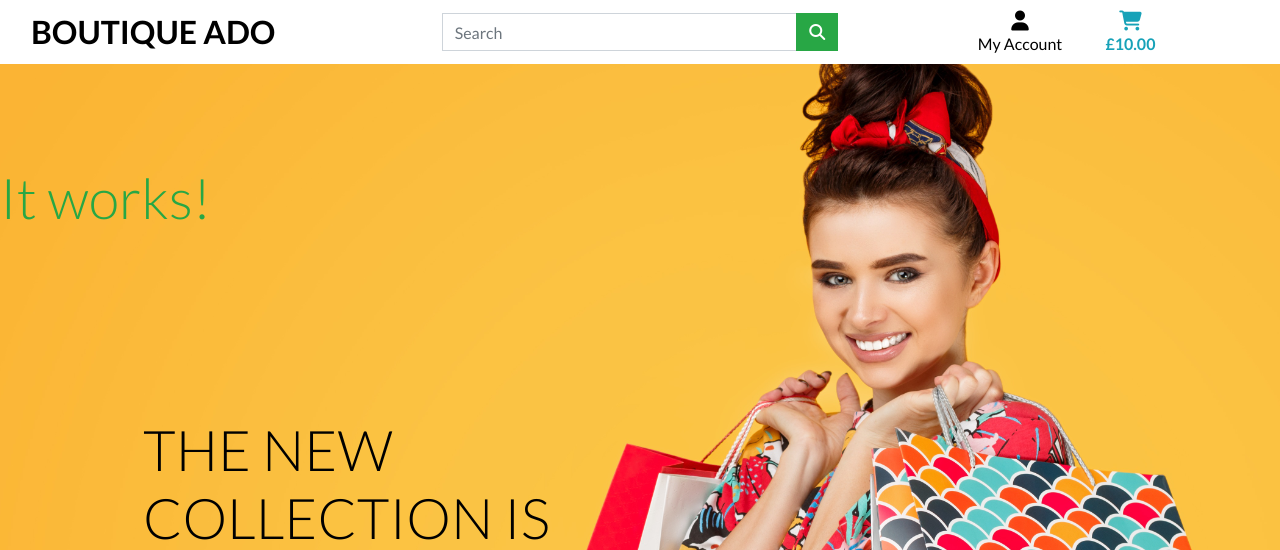
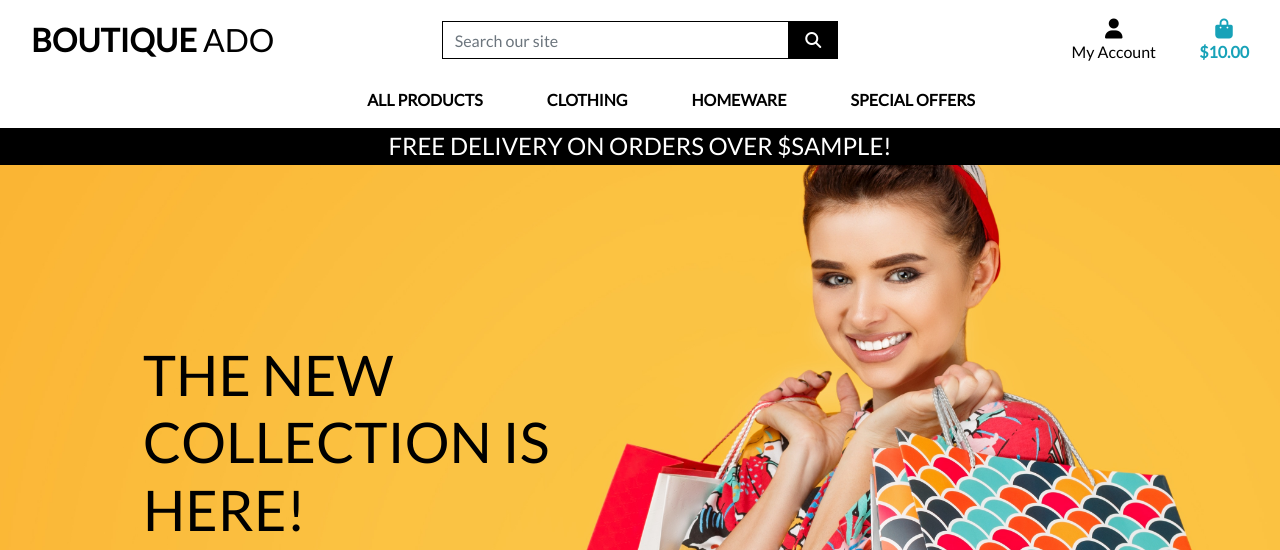
Before and after one commit to djpotts21/Boutique-Ado, a Django app: template home/templates/home/index.html in a window 1280 px wide. Shown: the top 550 px of the page. Run offline with Django 3.2, Linux system fonts and the light colour scheme; the template is opened without the code that fills it: most values are stand-ins (such as "Sample title", 1, 10 or a date in 2020); some libraries are stand-ins or nearby versions.

Commit message:
Added main nav and top header

```diff
--- a/home/templates/home/index.html
+++ b/home/templates/home/index.html
@@ -13,7 +13,6 @@
 
 
 {% block content %}
-<h1 class="display-4 text-success">It works!</h1>
 <div class="container h-100">
     <div class="row h-100">
         <div class="col-7 col-md-6 my-auto">
--- a/static/css/base.css
+++ b/static/css/base.css
@@ -3,11 +3,11 @@ html {
 }
 
 body {
-    background: url('/media/homepage_background_cropped.jpg') no-repeat center center fixed;
-    background-size: cover;
+	background: url('/media/homepage_background_cropped.jpg') no-repeat center center fixed;
+	background-size: cover;
     height: calc(100vh - 164px);
     color: #555;
-    font-family: 'Lato';
+    font-family: "Lato";
 }
 
 /* from Bulma */
@@ -56,7 +56,11 @@ body {
     border: 1px solid black !important;
 }
 
-/* -------------------------------- Media Queries */
+.bg-black {
+    background: #000 !important;
+}
+
+/* --------------------------------- Media queries */
 
 /* Slightly larger container on xl screens */
 @media (min-width: 1200px) {
--- a/templates/base.html
+++ b/templates/base.html
@@ -2,10 +2,10 @@
 
 <!doctype html>
 <html lang="en">
+  <head>
 
-<head>
     {% block meta %}
-    <meta http-equiv="X-UA-Compatible" content="IE=edge">
+        <meta http-equiv="X-UA-Compatible" content="ie=edge">
         <meta charset="utf-8">
         <meta name="viewport" content="width=device-width, initial-scale=1, shrink-to-fit=no">
     {% endblock %}
@@ -14,73 +14,61 @@
     {% endblock %}
 
     {% block corecss %}
-    <link rel="stylesheet" href="https://cdn.jsdelivr.net/npm/bootstrap@4.6.2/dist/css/bootstrap.min.css"
-        integrity="sha384-xOolHFLEh07PJGoPkLv1IbcEPTNtaed2xpHsD9ESMhqIYd0nLMwNLD69Npy4HI+N" crossorigin="anonymous">
-    <link rel="preconnect" href="https://fonts.googleapis.com">
-    <link rel="preconnect" href="https://fonts.gstatic.com" crossorigin>
-    <link href="https://fonts.googleapis.com/css2?family=Lato:ital,wght@0,100;0,300;0,400;0,700;0,900;1,100;1,300;1,400;1,700;1,900&display=swap" rel="stylesheet">
-    <link href="{% static 'css/base.css' %}" rel="stylesheet">
+        <link rel="stylesheet" href="https://stackpath.bootstrapcdn.com/bootstrap/4.4.1/css/bootstrap.min.css" integrity="sha384-Vkoo8x4CGsO3+Hhxv8T/Q5PaXtkKtu6ug5TOeNV6gBiFeWPGFN9MuhOf23Q9Ifjh" crossorigin="anonymous">
+        <link rel="stylesheet" href="https://fonts.googleapis.com/css?family=Lato&display=swap">
+        <link rel="stylesheet" href="{% static 'css/base.css' %}">
     {% endblock %}
 
     {% block extra_css %}
     {% endblock %}
 
     {% block corejs %}
-    <script src="https://cdn.jsdelivr.net/npm/jquery@3.5.1/dist/jquery.min.js"
-        integrity="sha256-9/aliU8dGd2tb6OSsuzixeV4y/faTqgFtohetphbbj0=" crossorigin="anonymous"></script>
-    <script src="https://cdn.jsdelivr.net/npm/bootstrap@4.6.2/dist/js/bootstrap.bundle.min.js"
-        integrity="sha384-Fy6S3B9q64WdZWQUiU+q4/2Lc9npb8tCaSX9FK7E8HnRr0Jz8D6OP9dO5Vg3Q9ct" crossorigin="anonymous">
-    </script>
-    <script src="https://cdn.jsdelivr.net/npm/popper.js@1.16.1/dist/umd/popper.min.js"
-        integrity="sha384-9/reFTGAW83EW2RDu2S0VKaIzap3H66lZH81PoYlFhbGU+6BZp6G7niu735Sk7lN" crossorigin="anonymous">
-    </script>
-    <script src="https://cdn.jsdelivr.net/npm/bootstrap@4.6.2/dist/js/bootstrap.min.js"
-        integrity="sha384-+sLIOodYLS7CIrQpBjl+C7nPvqq+FbNUBDunl/OZv93DB7Ln/533i8e/mZXLi/P+" crossorigin="anonymous">
-    </script>
-    <script src="https://kit.fontawesome.com/c307f39a1f.js" crossorigin="anonymous"></script>
+        <script src="https://kit.fontawesome.com/4863a75fd6.js" crossorigin="anonymous"></script>
+        <script src="https://code.jquery.com/jquery-3.4.1.slim.min.js" integrity="sha384-J6qa4849blE2+poT4WnyKhv5vZF5SrPo0iEjwBvKU7imGFAV0wwj1yYfoRSJoZ+n" crossorigin="anonymous"></script>
+        <script src="https://cdn.jsdelivr.net/npm/popper.js@1.16.0/dist/umd/popper.min.js" integrity="sha384-Q6E9RHvbIyZFJoft+2mJbHaEWldlvI9IOYy5n3zV9zzTtmI3UksdQRVvoxMfooAo" crossorigin="anonymous"></script>
+        <script src="https://stackpath.bootstrapcdn.com/bootstrap/4.4.1/js/bootstrap.min.js" integrity="sha384-wfSDF2E50Y2D1uUdj0O3uMBJnjuUD4Ih7YwaYd1iqfktj0Uod8GCExl3Og8ifwB6" crossorigin="anonymous"></script>
     {% endblock %}
 
     {% block extra_js %}
     {% endblock %}
 
-
-    <title>Boutique Ado {% block extra_title %}{% endblock %} </title>
+    <title>Boutique Ado {% block extra_title %}{% endblock %}</title>
   </head>
-
   <body>
     <header class="container-fluid fixed-top">
-        <div class="row bg-white">
+        <div id="topnav" class="row bg-white pt-lg-2 d-none d-lg-flex">
             <div class="col-12 col-lg-4 my-auto py-1 py-lg-0 text-center text-lg-left">
                 <a href="{% url 'home' %}" class="nav-link main-logo-link">
-                    <h2 class="logo-font text-black my-0"><strong>Boutique Ado</strong></h2>
+                    <h2 class="logo-font text-black my-0"><strong>Boutique</strong> Ado</h2>
                 </a>
             </div>
             <div class="col-12 col-lg-4 my-auto py-1 py-lg-0">
-                <form action="" method="GET">
+                <form method="GET" action="">
                     <div class="input-group w-100">
-                        <input type="text" name="q" class="form-control rounded-0" placeholder="Search">
+                        <input class="form-control border border-black rounded-0" type="text" name="q" placeholder="Search our site">
                         <div class="input-group-append">
-                            <button type="submit" class="btn btn-success rounded-0"><i
-                                    class="fas fa-search"></i></button>
+                            <button class="form-control btn btn-black border border-black rounded-0" type="submit">
+                                <span class="icon">
+                                    <i class="fas fa-search"></i>
+                                </span>
+                            </button>
                         </div>
                     </div>
                 </form>
             </div>
             <div class="col-12 col-lg-4 my-auto py-1 py-lg-0">
-                <ul class="list-inline list-unstyled text-center text-lg-rigt my-0">
+                <ul class="list-inline list-unstyled text-center text-lg-right my-0">
                     <li class="list-inline-item dropdown">
-                        <a href="#" class="text-black nav-link" id="user-options" data-toggle="dropdown" aria-haspopup="true" aria-expanded="false">
+                        <a class="text-black nav-link" href="#" id="user-options" data-toggle="dropdown" aria-haspopup="true" aria-expanded="false">
                             <div class="text-center">
-                                <div>
-                                    <i class="fas fa-user fa-lg"></i>
-                                </div>
+                                <div><i class="fas fa-user fa-lg"></i></div>
                                 <p class="my-0">My Account</p>
                             </div>
                         </a>
                         <div class="dropdown-menu border-0" aria-labelledby="user-options">
-                            {% if user.is_authenticated %}
+                            {% if request.user.is_authenticated %}
                                 {% if request.user.is_superuser %}
-                                    <a href="" class="dropdown-item">Management</a>
+                                    <a href="" class="dropdown-item">Product Management</a>
                                 {% endif %}
                                 <a href="" class="dropdown-item">My Profile</a>
                                 <a href="{% url 'account_logout' %}" class="dropdown-item">Logout</a>
@@ -93,25 +81,37 @@
                     <li class="list-inline-item">
                         <a class="{% if grand_total %}text-info font-weight-bold{% else %}text-black{% endif %} nav-link" href="">
                             <div class="text-center">
-                                <div>
-                                    <i class="fas fa-shopping-cart fa-lg"></i>
-                                </div>
+                                <div><i class="fas fa-shopping-bag fa-lg"></i></div>
                                 <p class="my-0">
                                     {% if grand_total %}
-                                    £{{ grand_total|floatformat:2 }}
+                                        ${{ grand_total|floatformat:2 }}
                                     {% else %}
-                                    £0.00
+                                        $0.00
                                     {% endif %}
                                 </p>
-                            </div>
-                        </a>
                             </div>
                         </a>
                     </li>
                 </ul>
             </div>
+            <div class="col-12 col-lg-4 my-auto py-1 py-lg-0"></div>
+        </div>
+        <div class="row bg-white">
+            <nav class="navbar navbar-expand-lg navbar-light w-100">
+                <button class="navbar-toggler" type="button" data-toggle="collapse" data-target="#main-nav" aria-controls="main-nav" aria-expanded="false" aria-label="Toggle navigation">
+                    <span class="navbar-toggler-icon"></span>
+                </button>
+                {% include 'includes/mobile-top-header.html' %}
+                {% include 'includes/main-nav.html' %}
+            </nav>
+        </div>
+        <div id="delivery-banner" class="row text-center">
+            <div class="col bg-black text-white">
+                <h4 class="logo-font my-1">Free delivery on orders over ${{ free_delivery_threshold }}!</h4>
+            </div>
         </div>
     </header>
+
     {% if messages %}
         <div class="message-container"></div>
     {% endif %}
@@ -124,6 +124,7 @@
 
     {% block postloadjs %}
     {% endblock %}
+
+
   </body>
-
 </html>
--- /dev/null
+++ b/templates/includes/main-nav.html
@@ -0,0 +1,50 @@
+<div class="collapse navbar-collapse" id="main-nav">
+    <ul class="navbar-nav w-auto mx-auto">
+        <li class="nav-item dropdown">
+            <a class="logo-font font-weight-bold nav-link text-black mr-5" href="#" id="all-products-link" data-toggle="dropdown" aria-haspopup="true" aria-expanded="false">
+                All Products
+            </a>
+            <div class="dropdown-menu border-0" aria-labelledby="all-products-link">
+                <a href="" class="dropdown-item">By Price</a>
+                <a href="" class="dropdown-item ">By Rating</a>
+                <a href="" class="dropdown-item ">By Category</a>
+                <a href="" class="dropdown-item">All Products</a>
+            </div>
+        </li>
+
+        <li class="nav-item dropdown">
+            <a class="logo-font font-weight-bold nav-link text-black mr-5" href="#" id="clothing-link" data-toggle="dropdown" aria-haspopup="true" aria-expanded="false">
+                Clothing
+            </a>
+            <div class="dropdown-menu border-0" aria-labelledby="clothing-link">
+                <a href="" class="dropdown-item">Activewear &amp; Essentials</a>
+                <a href="" class="dropdown-item">Jeans</a>
+                <a href="" class="dropdown-item">Shirts</a>
+                <a href="" class="dropdown-item">All Clothing</a>
+            </div>
+        </li>
+
+        <li class="nav-item dropdown">
+            <a class="logo-font font-weight-bold nav-link text-black mr-5" href="#" id="homeware-link" data-toggle="dropdown" aria-haspopup="true" aria-expanded="false">
+                Homeware
+            </a>
+            <div class="dropdown-menu border-0" aria-labelledby="homeware-link">
+                <a href="" class="dropdown-item">Bed &amp; Bath</a>
+                <a href="" class="dropdown-item">Kitchen &amp; Dining</a>
+                <a href="" class="dropdown-item">All Homeware</a>
+            </div>
+        </li>
+
+        <li class="nav-item dropdown">
+            <a class="logo-font font-weight-bold nav-link text-black" href="#" id="specials-link" data-toggle="dropdown" aria-haspopup="true" aria-expanded="false">
+                Special Offers
+            </a>
+            <div class="dropdown-menu border-0" aria-labelledby="specials-link">
+                <a href="" class="dropdown-item">New Arrivals</a>
+                <a href="" class="dropdown-item">Deals</a>
+                <a href="" class="dropdown-item">Clearance</a>
+                <a href="" class="dropdown-item">All Specials</a>
+            </div>
+        </li>
+    </ul>
+</div>
--- /dev/null
+++ b/templates/includes/mobile-top-header.html
@@ -0,0 +1,58 @@
+<ul>
+    <li class="list-inline-item">
+      <a class="text-black nav-link d-block d-lg-none" href="#" id="mobile-search" data-toggle="dropdown" aria-haspopup="true" aria-expanded="false">
+          <div class="text-center">
+              <div><i class="fas fa-search fa-lg"></i></div>
+              <p class="my-0">Search</p>
+          </div>
+      </a>
+      <div class="dropdown-menu border-0 w-100 p-3 rounded-0 my-0" aria-labelledby="mobile-search">
+          <form class="form" method="GET" action="">
+              <div class="input-group w-100">
+                  <input class="form-control border border-black rounded-0" type="text" name="q" placeholder="Search our site">
+                  <div class="input-group-append">
+                      <button class="form-control form-control btn btn-black border border-black rounded-0" type="submit">
+                          <span class="icon">
+                              <i class="fas fa-search"></i>
+                          </span>
+                      </button>
+                  </div>
+              </div>
+          </form>
+      </div>
+  </li>
+  <li class="list-inline-item dropdown">
+      <a class="text-black nav-link d-block d-lg-none" href="#" id="user-options" data-toggle="dropdown" aria-haspopup="true" aria-expanded="false">
+          <div class="text-center">
+              <div><i class="fas fa-user fa-lg"></i></div>
+              <p class="my-0">My Account</p>
+          </div>
+      </a>
+      <div class="dropdown-menu border-0" aria-labelledby="user-options">
+          {% if request.user.is_authenticated %}
+              {% if request.user.is_superuser %}
+                  <a href="{% url 'account_logout' %}" class="dropdown-item">Product Management</a>
+              {% endif %}
+              <a href="" class="dropdown-item">My Profile</a>
+              <a href="{% url 'account_logout' %}" class="dropdown-item">Logout</a>
+          {% else %}
+              <a href="{% url 'account_signup' %}" class="dropdown-item">Register</a>
+              <a href="{% url 'account_login' %}" class="dropdown-item">Login</a>
+          {% endif %}
+      </div>
+  </li>
+  <li class="list-inline-item">
+      <a class="{% if grand_total %}text-primary font-weight-bold{% else %}text-black{% endif %} nav-link d-block d-lg-none" href="">
+          <div class="text-center">
+              <div><i class="fas fa-shopping-bag fa-lg"></i></div>
+              <p class="my-0">
+                  {% if grand_total %}
+                      ${{ grand_total|floatformat:2 }}
+                  {% else %}
+                      $0.00
+                  {% endif %}
+              </p>
+          </div>
+      </a>
+    </li>
+  </ul>
```
Lines whose indentation alone changed are shown as unchanged.
